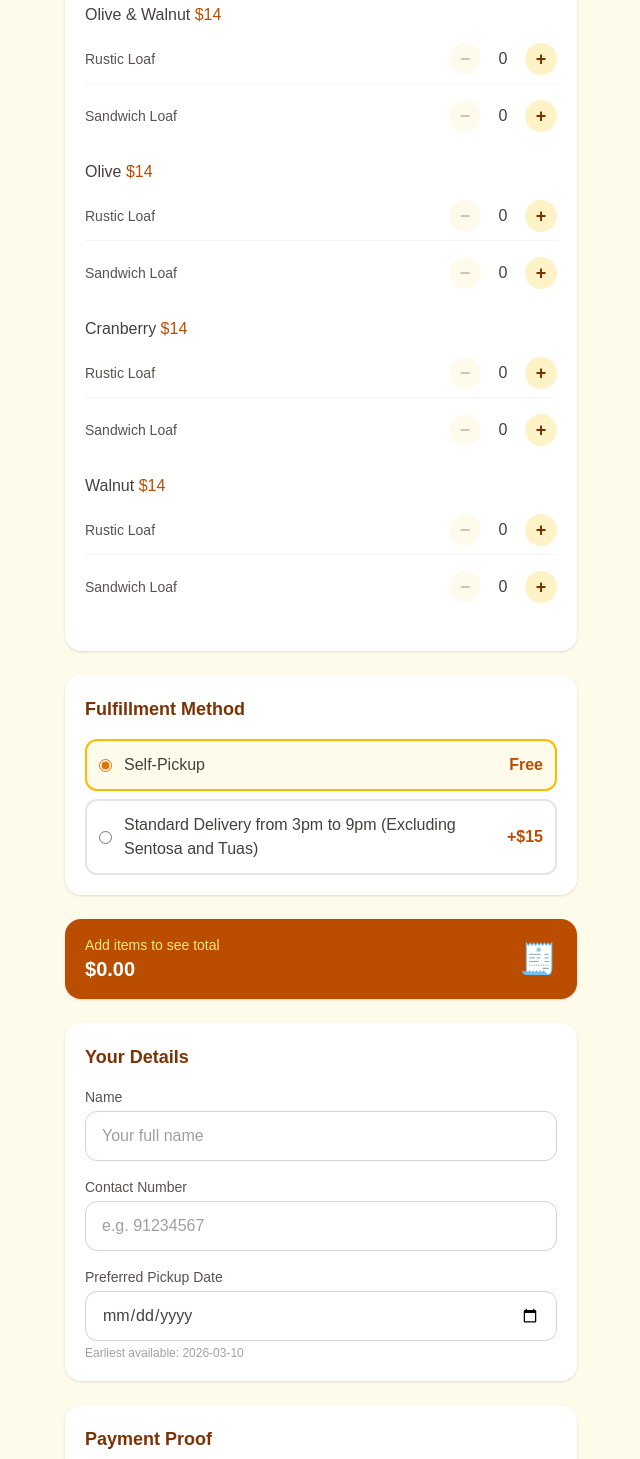
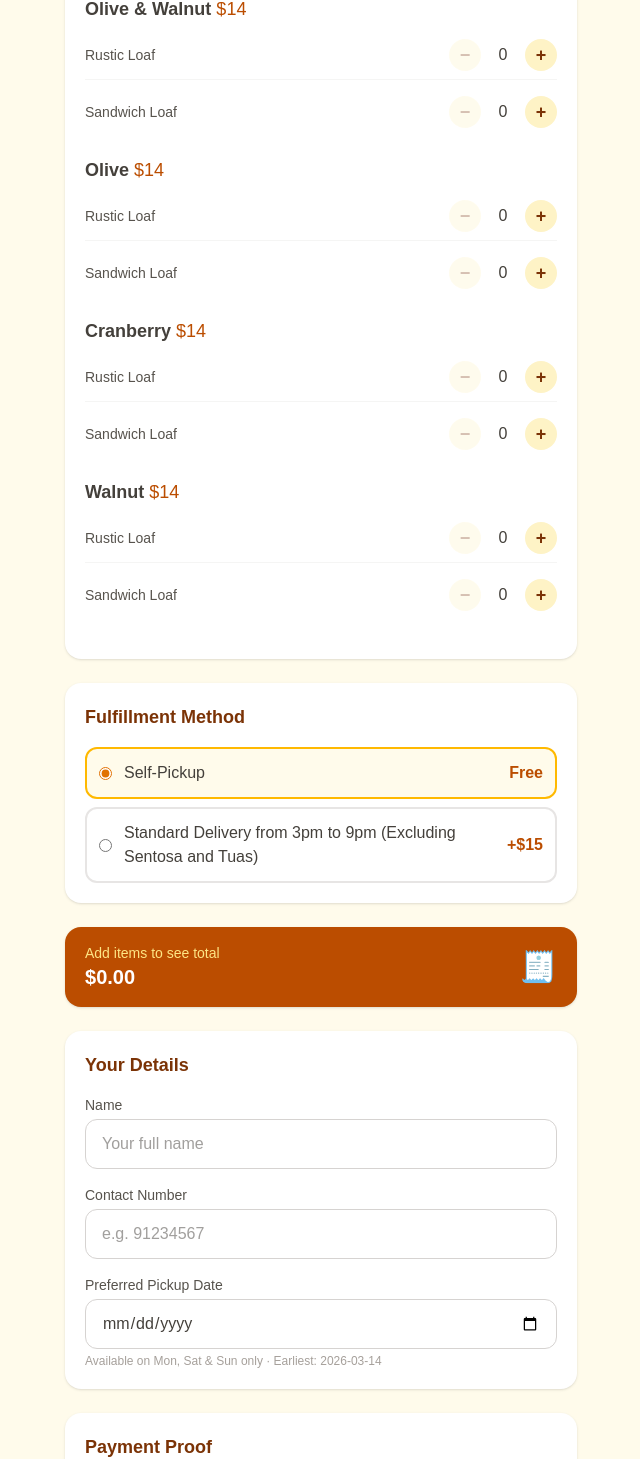
Before and after one commit to volleyballkickedme/OrderBot, a Next.js app: page / in a window 1280 px wide. Shown: the part 1328-2787 px from the top of the page, without its empty margins (319-959 px from the left). Built offline with nearby package versions, Linux system fonts and the light colour scheme.

Commit message:
Add restrictions on pickup/delivery dates

```diff
--- a/app/page.tsx
+++ b/app/page.tsx
@@ -17,6 +17,21 @@ function cartKey(loafId: string, flavour: string) {
 
 function isValidSgPhone(val: string) {
   return /^(\+65)?[689]\d{7}$/.test(val.trim().replace(/\s/g, ""));
+}
+
+function isAllowedDay(dateStr: string): boolean {
+  if (!dateStr) return false;
+  const day = new Date(dateStr + "T00:00:00").getDay();
+  return [0, 1, 6].includes(day); // 0=Sun, 1=Mon, 6=Sat
+}
+
+function getMinAllowedDate(): string {
+  const d = new Date();
+  d.setDate(d.getDate() + 3);
+  while (![0, 1, 6].includes(d.getDay())) {
+    d.setDate(d.getDate() + 1);
+  }
+  return d.toISOString().split("T")[0];
 }
 
 function buildCartItems(quantities: QuantityMap): CartItem[] {
@@ -58,17 +73,14 @@ export default function OrderPage() {
   const total = subtotal + deliveryOption.surcharge;
   const isDelivery = delivery === "standard";
 
-  const minDate = (() => {
-    const d = new Date();
-    d.setDate(d.getDate() + 3);
-    return d.toISOString().split("T")[0];
-  })();
+  const minDate = getMinAllowedDate();
 
   const canSubmit =
     cartItems.length > 0 &&
     name.trim() !== "" &&
     isValidSgPhone(contact) &&
     deliveryDate !== "" &&
+    isAllowedDay(deliveryDate) &&
     (!isDelivery || address.trim() !== "") &&
     file !== null &&
     !submitting;
@@ -148,8 +160,7 @@ export default function OrderPage() {
         {/* Header */}
         <div className="text-center mb-8">
           <div className="text-4xl mb-2">Simply Sourdough 🍞</div>
-          <h1 className="text-2xl font-bold text-amber-900">Place Your Order</h1>
-          <p className="text-stone-500 text-sm mt-1">Fresh artisan bread, made with love</p>
+          <p className="text-stone-600 text-sm mt-1">Note: Orders are limited to 12 loaves a week on a first come first serve basis</p>
         </div>
 
         <form onSubmit={handleSubmit} className="space-y-6">
@@ -158,7 +169,7 @@ export default function OrderPage() {
             <h2 className="text-lg font-semibold text-amber-900 mb-4">Select Your Bread</h2>
             {LOAF_TYPES.map((loaf) => (
               <div key={loaf.id} className="mb-5">
-                <h3 className="font-medium text-stone-700 mb-2">
+                <h3 className="font-bold text-lg text-stone-700 mb-2">
                   {loaf.label}{" "}
                   <span className="text-amber-700 font-normal">${loaf.price}</span>
                 </h3>
@@ -310,7 +321,14 @@ export default function OrderPage() {
                 required
                 className="w-full border border-stone-300 rounded-xl px-4 py-3 text-stone-700 focus:outline-none focus:border-amber-400 focus:ring-2 focus:ring-amber-100"
               />
-              <p className="text-xs text-stone-400 mt-1">Earliest available: {minDate}</p>
+              <p className="text-xs text-stone-400 mt-1">
+                Available on Mon, Sat &amp; Sun only · Earliest: {minDate}
+              </p>
+              {deliveryDate !== "" && !isAllowedDay(deliveryDate) && (
+                <p className="text-xs text-red-500 mt-1">
+                  Please choose a Monday, Saturday, or Sunday
+                </p>
+              )}
             </div>
             {isDelivery && (
               <div>
@@ -406,8 +424,8 @@ export default function OrderPage() {
                 ? "Add at least one item to continue"
                 : !name.trim() || !isValidSgPhone(contact)
                 ? "Please fill in your name and a valid contact number"
-                : deliveryDate === ""
-                ? `Please select a ${isDelivery ? "delivery" : "pickup"} date`
+                : deliveryDate === "" || !isAllowedDay(deliveryDate)
+                ? `Please select a Monday, Saturday, or Sunday for ${isDelivery ? "delivery" : "pickup"}`
                 : isDelivery && address.trim() === ""
                 ? "Please enter your delivery address"
                 : "Please upload your payment screenshot"}
```
